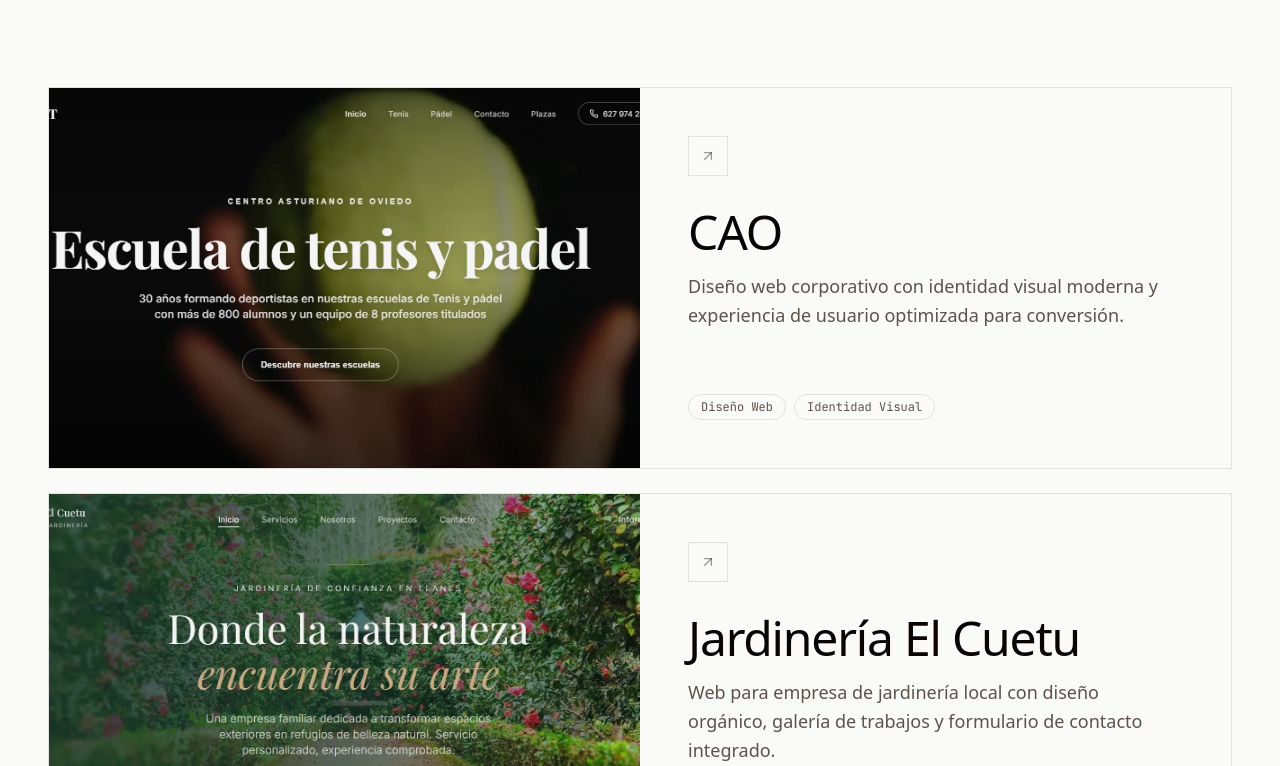
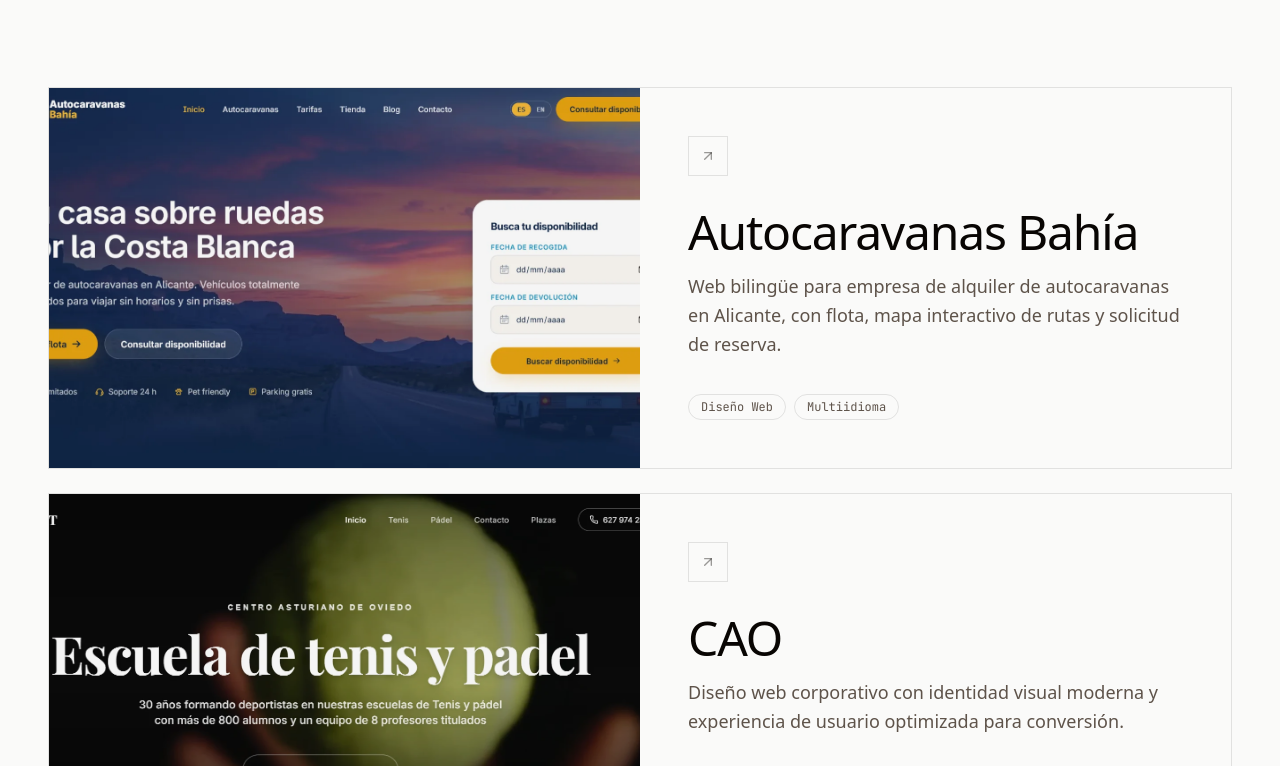
Before and after one commit to victooorltt/ltevo-web, a Next.js app: page / in a window 1280 px wide. Shown: the part 5614-6380 px from the top of the page. Built offline with nearby package versions, Linux system fonts and the light colour scheme.

Commit message:
nuevo proyecto: autocaravanas bahia

```diff
--- a/components/landing/portfolio-section.tsx
+++ b/components/landing/portfolio-section.tsx
@@ -6,6 +6,16 @@
 const projects = [
   {
     number: "01",
+    title: "Autocaravanas Bahía",
+    description: "Web bilingüe para empresa de alquiler de autocaravanas en Alicante, con flota, mapa interactivo de rutas y solicitud de reserva.",
+    url: "https://www.autocaravanasbahia.es/",
+    image: "/portfolio/Autocaravanasbahia.webp",
+    width: 1901,
+    height: 850,
+    tags: ["Diseño Web", "Multiidioma"],
+  },
+  {
+    number: "02",
     title: "CAO",
     description: "Diseño web corporativo con identidad visual moderna y experiencia de usuario optimizada para conversión.",
     url: "https://cao-brown.vercel.app/",
@@ -15,7 +25,7 @@
     tags: ["Diseño Web", "Identidad Visual"],
   },
   {
-    number: "02",
+    number: "03",
     title: "Jardinería El Cuetu",
     description: "Web para empresa de jardinería local con diseño orgánico, galería de trabajos y formulario de contacto integrado.",
     url: "https://jardineria-elcuetu.vercel.app/",
```
Also changed, not shown: public/portfolio/Autocaravanasbahia.webp (added).
